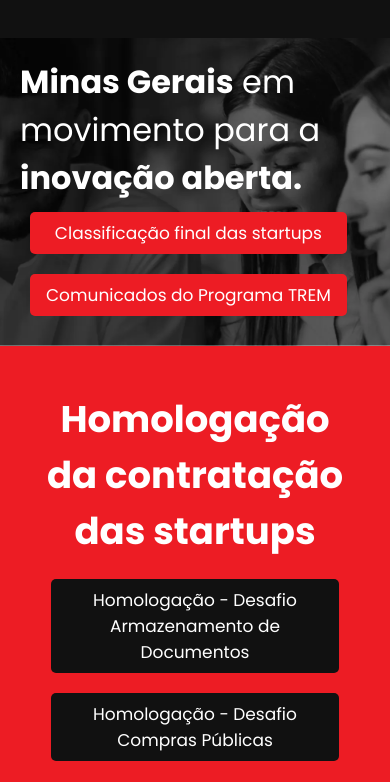
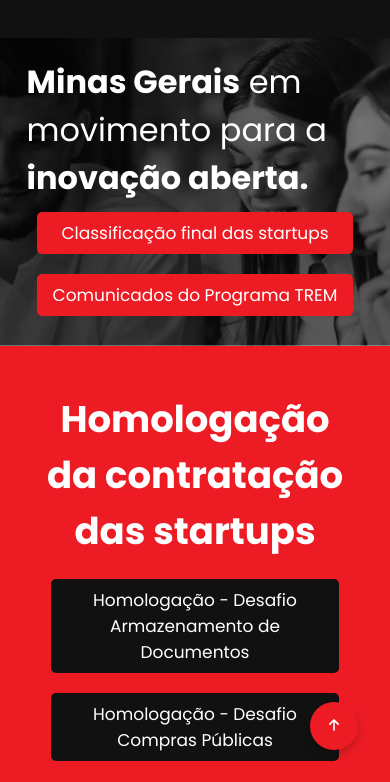
Before and after one commit to alessaocarvalho/trem-prodemge, a plain HTML site: page index.html in a window 390 px wide. Shown: the part 62-844 px from the top of the page. Drawn offline with Linux system fonts and the light colour scheme.

Commit message:
botão voltar ao topo

```diff
--- a/index.html
+++ b/index.html
@@ -288,6 +288,8 @@
         </div>
     </section>
 
+    <button id="back-to-top" class="back-to-top"><i class="fa fa-arrow-up"></i></button>
+
     <footer class="footer text-white">
         <a href="https://www.prodemge.gov.br/"><img class="footer-img" href="#" src="img/footer.png"
                 alt="Logotipo da Prodemge"></a>
@@ -318,6 +320,8 @@
         </div>
     </footer>
 
+    <script src="script.js"></script>
+
 </body>
 
 </html>
--- a/script.js
+++ b/script.js
@@ -0,0 +1,24 @@
+document.addEventListener("DOMContentLoaded", () => {
+    const backToTopButton = document.getElementById("back-to-top");
+    const aboutSection = document.getElementById("about");
+
+    const toggleButtonVisibility = () => {
+      const aboutTop = aboutSection.getBoundingClientRect().top;
+      const viewportHeight = window.innerHeight || document.documentElement.clientHeight;
+
+      if (aboutTop <= viewportHeight / 2) {
+        backToTopButton.classList.add("visible");
+      } else {
+        backToTopButton.classList.remove("visible");
+      }
+    };
+
+    backToTopButton.addEventListener("click", ()=>{
+        window.scrollTo({
+            top: 0,
+            behavior: "smooth",
+        });
+    });
+
+    window.addEventListener("scroll", toggleButtonVisibility);
+  });
--- a/styles.css
+++ b/styles.css
@@ -398,7 +398,7 @@
 }
 
 .faq-summary {
-    font-size: 25px;
+    font-size: 20px;
 }
 
 details summary {
@@ -433,6 +433,33 @@
     border-bottom: 1px solid #FFFFFF;
 }
 
+.back-to-top {
+    position: fixed;
+    bottom: 2rem;
+    right: 2rem;
+    width: 3rem;
+    height: 3rem;
+    background-color: #ED1C24;
+    color: #fff;
+    border: none;
+    border-radius: 50%;
+    padding: 0;
+    box-shadow: 0 4px 8px rgba(0, 0, 0, 0.2);
+    cursor: pointer;
+    z-index: 1000;
+    justify-content: center;
+    align-items: center;
+    display: flex;
+    opacity: 0;
+    pointer-events: none;
+    transition: opacity 0.3s ease, background-color 0.3s ease;
+}
+
+.back-to-top.visible {
+    opacity: 1;
+    pointer-events: auto;
+}
+
 .footer {
     display: flex;
     background-color: #040000;
@@ -459,18 +486,22 @@
 }
 
 .footer-icons {
+    display: flex;
+    flex-direction: row;
+    justify-content: space-between;
     margin: 35px;
+    width: 150px;
+}
+
+.social-icon i {
+    text-decoration: none;
+    margin: 5px;
+    font-size: 25px;
     transition: transform 0.3s ease-in-out;
 }
 
-.footer-icons:hover {
-    transform: scale(1.1);
-}
-
-.social-icon {
-    text-decoration: none;
-    margin: 5px;
-    font-size: 25px;
+.social-icon i:hover {
+    transform: scale(1.2);
 }
 
 @media (max-width: 1200px) {
@@ -488,6 +519,11 @@
     .mobile-logo {
         width: 250px;
         display: flex;
+    }
+
+    .overlay {
+        flex-direction: column;
+        justify-content: center;
     }
 
     .overlay-img {
```
